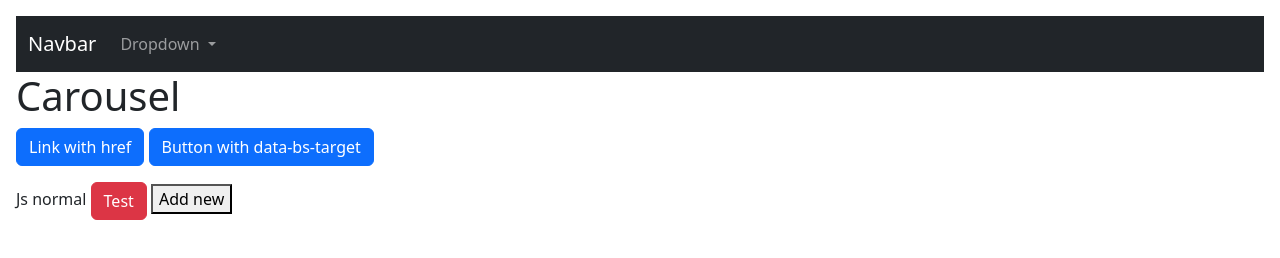
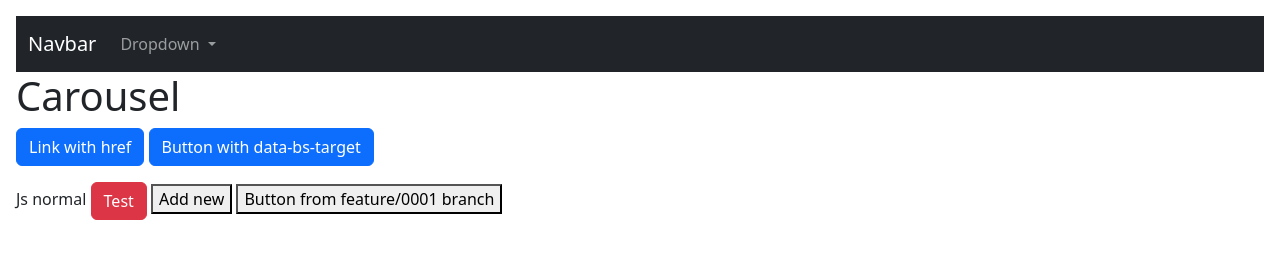
Before and after one commit to NguyenThanhLuu/Hello-world, a website: page index.html in a window 1280 px wide. Drawn offline with nearby package versions, Linux system fonts and the light colour scheme.

Commit message:
Add button for feature branch

```diff
--- a/index.html
+++ b/index.html
@@ -49,6 +49,9 @@
        Js normal
        <p-button class="btn btn-danger" onclick="test()">Test</p-button>
        <button>Add new</button>
+
+       <button>Button from feature/0001 branch</button>
+
        <script src="index.js"></script>
     </body>
 </html>
```
